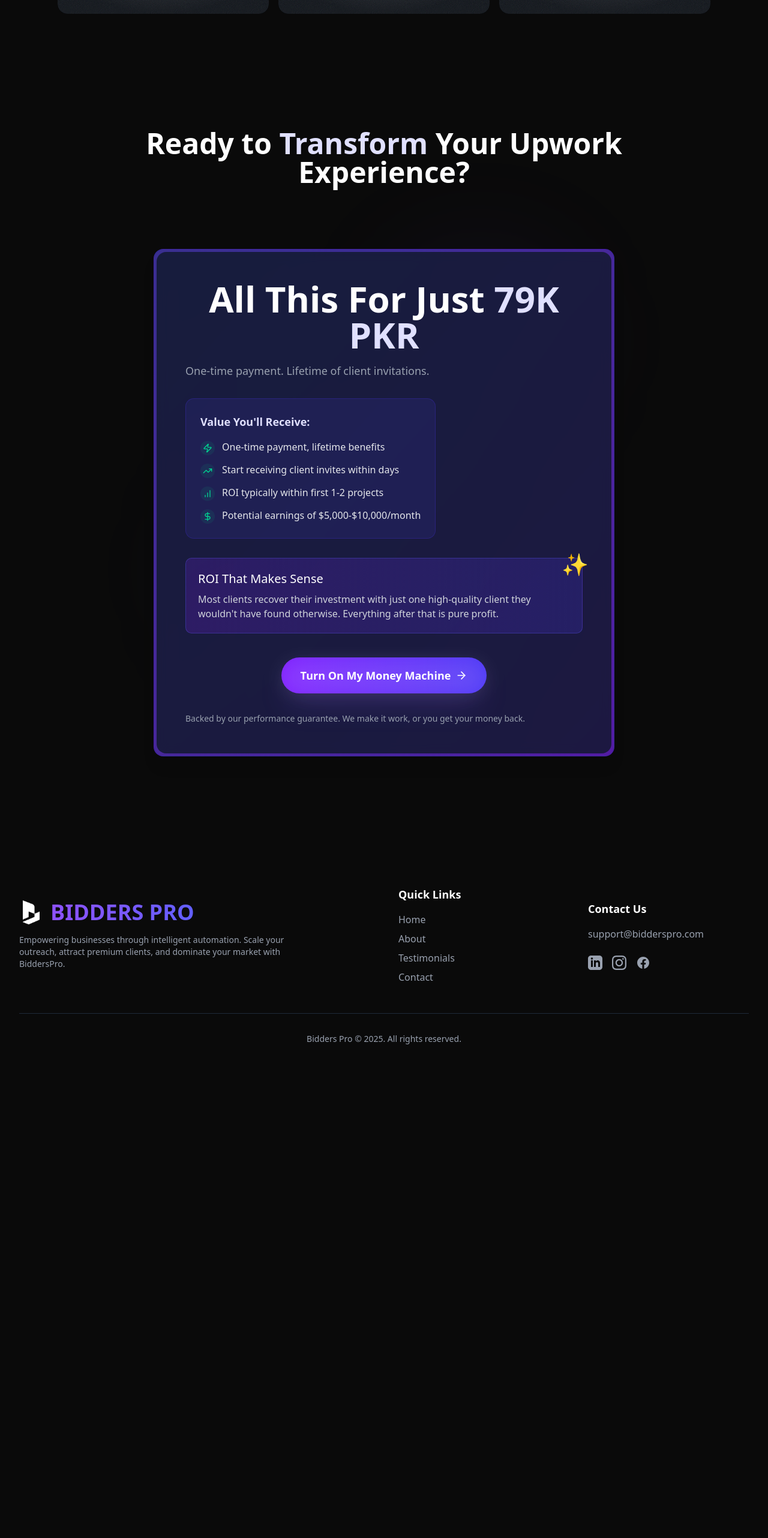
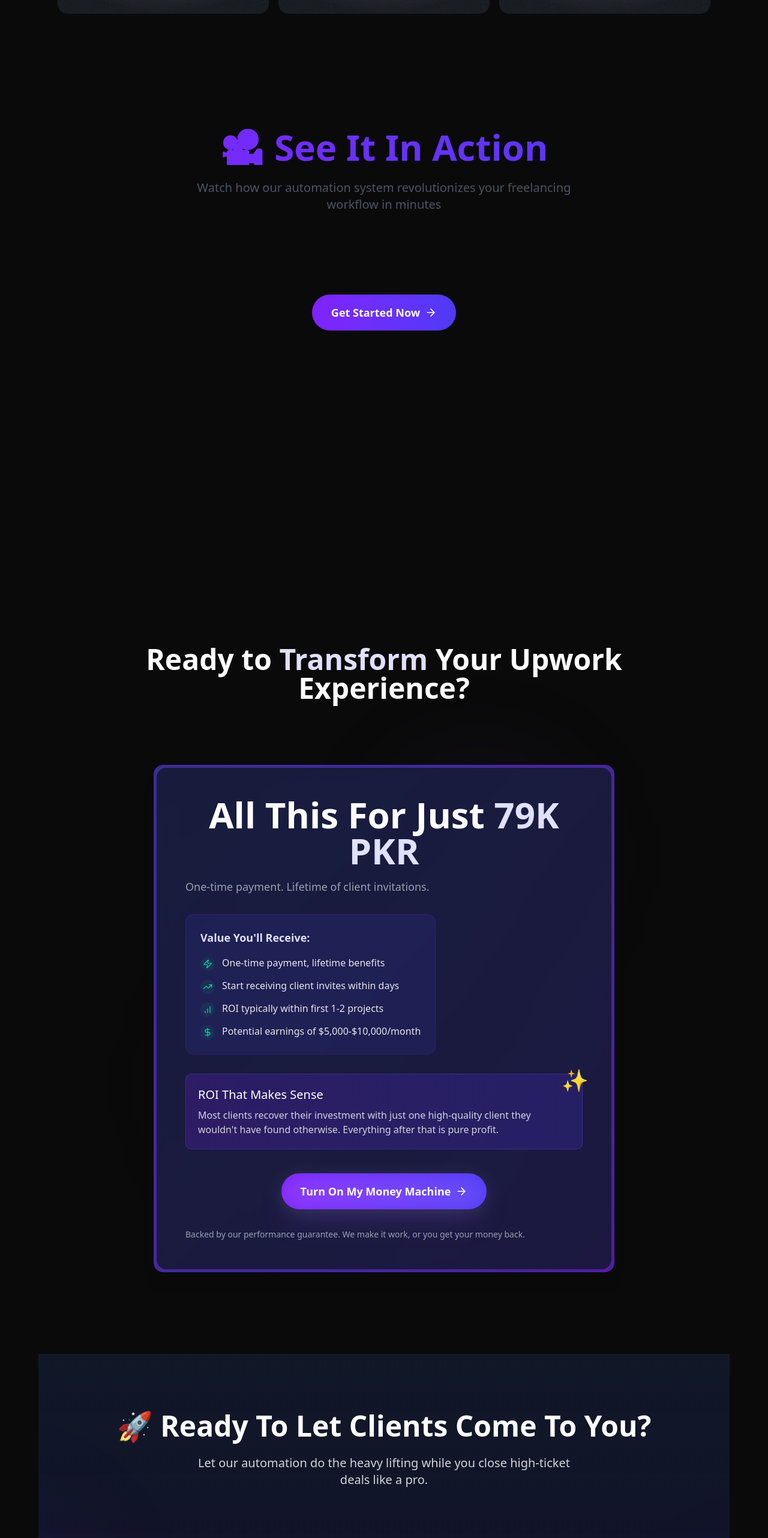
Before and after one commit to bidderspro/bidderspro_website, a Next.js app: page /automation in a window 1280 px wide. Shown: the part 6762-9326 px from the top of the page at 60% size. Before the commit the page ends 8584 px from the top, so only its background shows below. Built offline with nearby package versions, Linux system fonts and the light colour scheme.

Commit message:
Add VSLSection and FinalCTASection to AutomationPage: integrate new sections for enhanced user engagement, showcasing automation benefits and a call-to-action, and update AutomationPage layout accordingly.

```diff
--- a/app/automation/page.tsx
+++ b/app/automation/page.tsx
@@ -11,6 +11,8 @@ import MoneyMachineSection from "@/sections/automationSection/MoneyMachineSectio
 import AutomationShiftSection from "@/sections/automationSection/AutomationShiftSection";
 import WhoIsThisForSection from "@/sections/automationSection/WhoIsThisForSection";
 import PricingSection from "@/sections/automationSection/PricingSection";
+import VSLSection from "@/sections/automationSection/VSLSection";
+import FinalCTASection from "@/sections/automationSection/FinalCTASection";
 
 export default function AutomationPage() {
   return (
@@ -21,7 +23,9 @@ export default function AutomationPage() {
       <AutomationShiftSection />
       <WhoIsThisForSection />
       <MoneyMachineSection />
+      <VSLSection />
       <PricingSection />
+      <FinalCTASection />
     </>
   );
 }
--- /dev/null
+++ b/sections/automationSection/FinalCTASection.tsx
@@ -0,0 +1,115 @@
+"use client";
+
+import React from 'react';
+import { motion } from 'framer-motion';
+import { CardBody, CardContainer, CardItem } from "@/components/ui/3d-card";
+import { ArrowRight, Sparkles, Users, Clock, Shield } from 'lucide-react';
+
+const FinalCTASection = () => {
+  const features = [
+    {
+      icon: <Sparkles className="w-5 h-5 text-emerald-400" />,
+      text: "Automated client invitations"
+    },
+    {
+      icon: <Users className="w-5 h-5 text-emerald-400" />,
+      text: "High-ticket client targeting"
+    },
+    {
+      icon: <Clock className="w-5 h-5 text-emerald-400" />,
+      text: "24/7 opportunity monitoring"
+    },
+    {
+      icon: <Shield className="w-5 h-5 text-emerald-400" />,
+      text: "Exclusive access to premium clients"
+    }
+  ];
+
+  return (
+    <section className="py-24 relative overflow-hidden">
+      {/* Background with gradient overlay */}
+      <div className="absolute inset-0 bg-gradient-to-b from-gray-900 via-indigo-950/50 to-gray-900"></div>
+
+      {/* Animated background elements */}
+      <div className="absolute inset-0 overflow-hidden">
+        <div className="absolute top-1/4 -left-1/4 w-96 h-96 bg-violet-500/10 blur-[120px] rounded-full animate-pulse"></div>
+        <div className="absolute bottom-1/4 -right-1/4 w-96 h-96 bg-indigo-500/10 blur-[120px] rounded-full animate-pulse" style={{ animationDelay: '1s' }}></div>
+      </div>
+
+      <div className="container mx-auto px-4 sm:px-6 lg:px-8 relative z-10">
+        <div className="max-w-5xl mx-auto">
+          {/* Section Header */}
+          <motion.div
+            initial={{ opacity: 0, y: 20 }}
+            whileInView={{ opacity: 1, y: 0 }}
+            transition={{ duration: 0.6 }}
+            viewport={{ once: true }}
+            className="text-center mb-16"
+          >
+            <h2 className="text-3xl sm:text-4xl md:text-5xl font-bold text-white mb-6">
+              🚀 Ready To Let Clients Come To You?
+            </h2>
+            <p className="text-lg sm:text-xl text-gray-300 max-w-2xl mx-auto">
+              Let our automation do the heavy lifting while you close high-ticket deals like a pro.
+            </p>
+          </motion.div>
+
+          {/* Main CTA Card */}
+          <CardContainer containerClassName="py-10">
+            <CardBody className="bg-gradient-to-br from-indigo-900 to-violet-900 border-indigo-700/30 relative w-full max-w-3xl mx-auto h-auto rounded-2xl p-1 border shadow-xl">
+              {/* Glow border effect */}
+              <div className="absolute inset-0 rounded-2xl overflow-hidden">
+                <div className="absolute inset-0 bg-gradient-to-r from-violet-500/20 via-indigo-500/20 to-violet-500/20 animate-pulse"></div>
+              </div>
+
+              <div className="relative bg-gray-900/80 backdrop-blur-sm rounded-2xl p-8 sm:p-10 md:p-12">
+                {/* Features Grid */}
+                <div className="grid grid-cols-1 sm:grid-cols-2 gap-4 mb-8">
+                  {features.map((feature, index) => (
+                    <div key={index} className="flex items-center gap-3 bg-indigo-900/30 rounded-lg p-4 border border-indigo-700/30">
+                      <div className="rounded-full bg-emerald-500/10 p-2">
+                        {feature.icon}
+                      </div>
+                      <span className="text-gray-200">{feature.text}</span>
+                    </div>
+                  ))}
+                </div>
+
+                {/* Urgency Message */}
+                <div className="relative bg-gradient-to-r from-violet-600/20 to-indigo-600/20 rounded-lg p-5 border border-indigo-500/30 mb-8">
+                  <div className="absolute top-0 right-0 transform translate-x-1/4 -translate-y-1/4">
+                    <div className="text-4xl">✨</div>
+                  </div>
+                  <p className="text-gray-300 text-center text-lg font-medium">
+                    Spots are limited. We only work with serious freelancers and agency owners.
+                  </p>
+                </div>
+
+                {/* CTA Button */}
+                <div className="flex justify-center">
+                  <button
+                    onClick={() => window.open("https://calendly.com/usamaashraf558/15min", "_blank", "noopener,noreferrer")}
+                    className="relative bg-gradient-to-r from-violet-600 to-indigo-600 hover:from-violet-700 hover:to-indigo-700 text-white px-8 py-4 rounded-full text-lg font-semibold inline-flex items-center gap-2 shadow-2xl shadow-violet-500/20 transition-all duration-300 group"
+                  >
+                    <span>🔘 Turn On My Client Machine Now</span>
+                    <ArrowRight className="w-5 h-5 group-hover:translate-x-1 transition-transform" />
+                    <span className="absolute inset-x-0 -bottom-0.5 h-14 bg-white/10 blur-lg rounded-full"></span>
+                  </button>
+                </div>
+
+                {/* Trust Indicators */}
+                <div className="mt-8 text-center">
+                  <p className="text-sm text-gray-400">
+                    Join the elite group of freelancers who've transformed their business with our automation system.
+                  </p>
+                </div>
+              </div>
+            </CardBody>
+          </CardContainer>
+        </div>
+      </div>
+    </section>
+  );
+};
+
+export default FinalCTASection;
--- /dev/null
+++ b/sections/automationSection/VSLSection.tsx
@@ -0,0 +1,55 @@
+"use client";
+
+import React from 'react';
+import { motion } from 'framer-motion';
+import { CardBody, CardContainer, CardItem } from "@/components/ui/3d-card";
+import { ArrowRight } from 'lucide-react';
+
+const VSLSection = () => {
+  return (
+    <section className="py-24">
+      <div className="container mx-auto px-4 sm:px-6 lg:px-8">
+        <div className="max-w-6xl mx-auto">
+          {/* Section Header */}
+          <motion.div
+            initial={{ opacity: 0, y: 20 }}
+            whileInView={{ opacity: 1, y: 0 }}
+            transition={{ duration: 0.6 }}
+            viewport={{ once: true }}
+            className="text-center mb-16"
+          >
+            <h2 className="text-4xl sm:text-5xl md:text-6xl font-bold bg-clip-text text-transparent bg-gradient-to-r from-violet-600 to-indigo-600 mb-6">
+              🎥 See It In Action
+            </h2>
+            <p className="text-lg sm:text-xl text-gray-600 max-w-2xl mx-auto">
+              Watch how our automation system revolutionizes your freelancing workflow in minutes
+            </p>
+          </motion.div>
+
+          {/* CTA Card */}
+          <CardContainer containerClassName="py-10">
+            <CardBody className="relative w-full max-w-4xl mx-auto group">
+              <motion.div
+                initial={{ opacity: 0, y: 20 }}
+                whileInView={{ opacity: 1, y: 0 }}
+                transition={{ duration: 0.6, delay: 0.2 }}
+                viewport={{ once: true }}
+                className="mt-8 text-center"
+              >
+                <button
+                  onClick={() => window.open("https://calendly.com/usamaashraf558/15min", "_blank", "noopener,noreferrer")}
+                  className="relative inline-flex items-center gap-2 px-8 py-4 text-lg font-semibold text-white rounded-full bg-gradient-to-r from-violet-600 to-indigo-600 hover:from-violet-700 hover:to-indigo-700 transform transition-all duration-300 hover:scale-105 hover:shadow-xl hover:shadow-violet-500/20"
+                >
+                  <span>Get Started Now</span>
+                  <ArrowRight className="w-5 h-5 transition-transform group-hover:translate-x-1" />
+                </button>
+              </motion.div>
+            </CardBody>
+          </CardContainer>
+        </div>
+      </div>
+    </section>
+  );
+};
+
+export default VSLSection;
```
